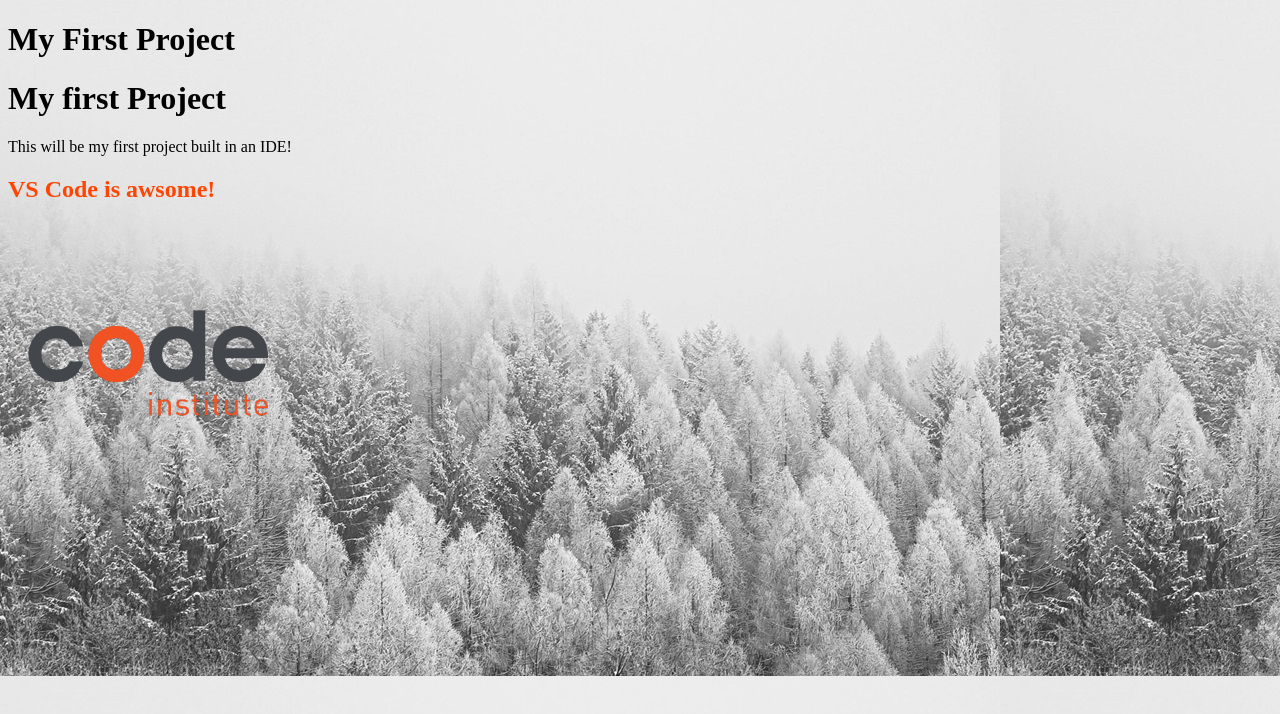
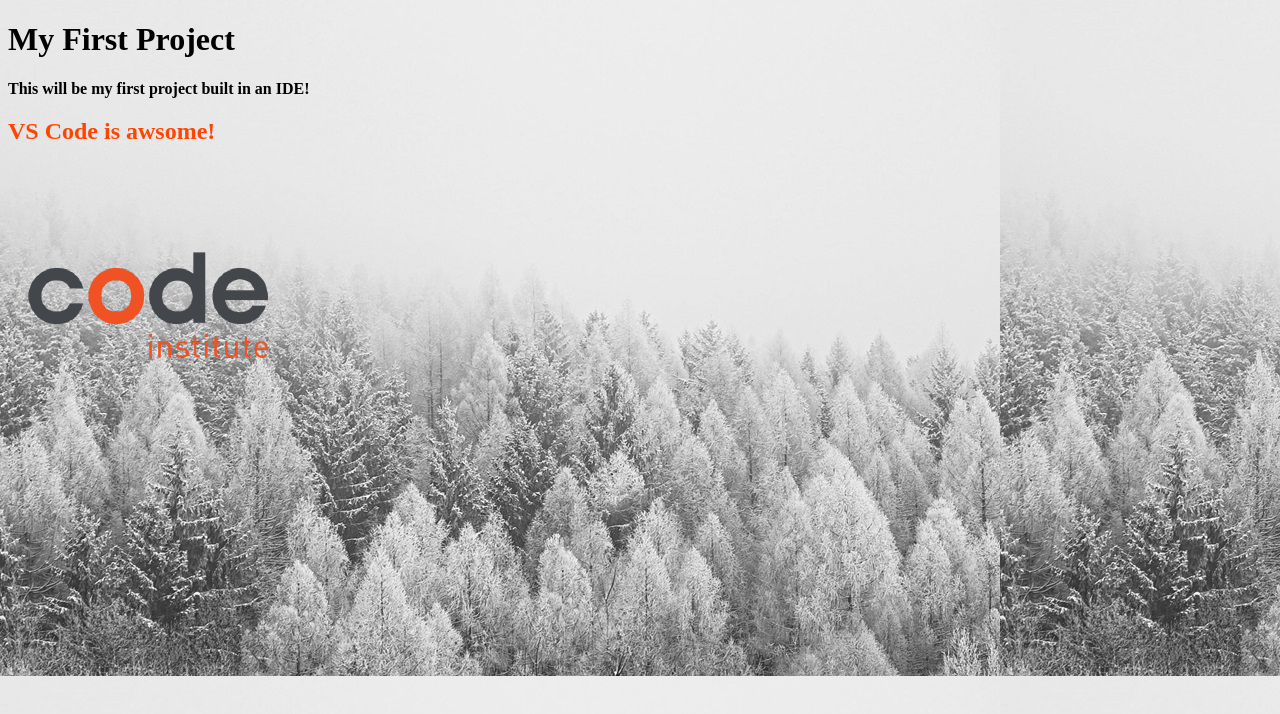
Before and after one commit to AxelAxel97/my-first-project, a plain HTML site: page index.html in a window 1280 px wide. Drawn offline with Linux system fonts and the light colour scheme.

Commit message:
Add document title and styled paragraph elements

```diff
--- a/assets/css/styles.css
+++ b/assets/css/styles.css
@@ -4,5 +4,8 @@ body {
 }
 
 h2 {
-    color:orangered
+    color: orangered
 }
+p {
+    font-weight: bold;
+}
--- a/index.html
+++ b/index.html
@@ -3,12 +3,11 @@
 <head>
     <meta charset="UTF-8">
     <meta name="viewport" content="width=device-width, initial-scale=1.0">
-    <title>Document</title>
+    <title>My First Project</title>
     <link rel="stylesheet" href="assets/css/styles.css ">
 </head>
 <body>
     <h1>My First Project</h1>
-    <h1>My first Project</h1>
     <p>This will be my first project built in an IDE!</p>
     <h2>VS Code is awsome!</h2>
     <img src="assets/images/01-02-02_ci-logo.png" alt="Code Institute Logo">
```
